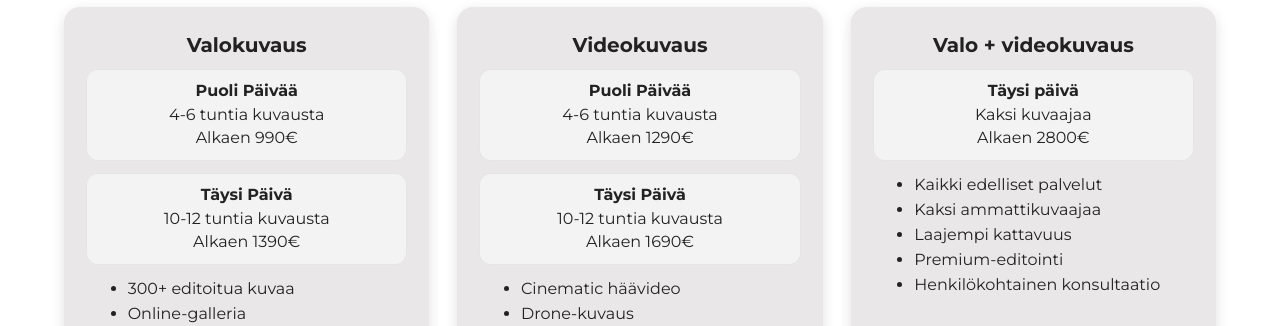
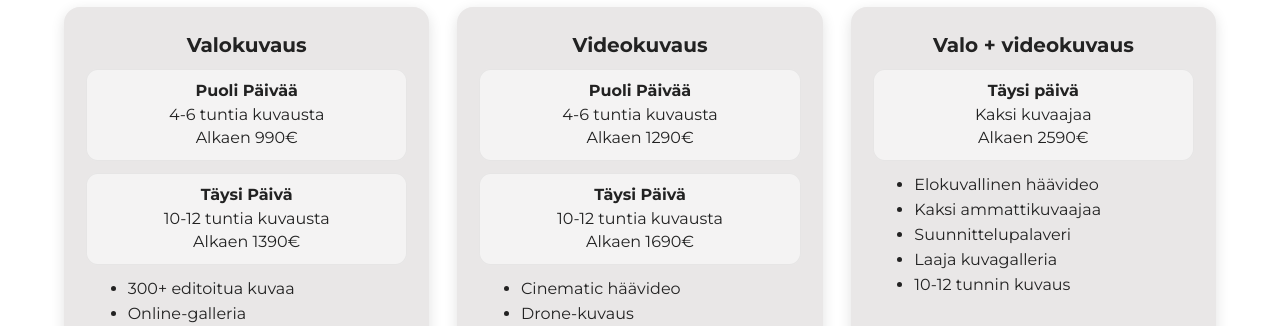
Before and after one commit to Kuvajalki/Valokuvaus_sivut, a plain HTML site: page Haat/index.html in a window 1280 px wide. Shown: the part 3114-3440 px from the top of the page. Drawn offline with Linux system fonts and the light colour scheme.

Commit message:
Update index.html

```diff
--- a/Haat/index.html
+++ b/Haat/index.html
@@ -194,15 +194,15 @@
 
         <div class="price-block">
           <h4>Täysi päivä</h4>
-          <p>Kaksi kuvaajaa<br>Alkaen 2800€</p>
+          <p>Kaksi kuvaajaa<br>Alkaen 2590€</p>
         </div>
 
         <ul class="features">
-          <li>Kaikki edelliset palvelut</li>
+          <li>Elokuvallinen häävideo</li>
           <li>Kaksi ammattikuvaajaa</li>
-          <li>Laajempi kattavuus</li>
-          <li>Premium-editointi</li>
-          <li>Henkilökohtainen konsultaatio</li>
+          <li>Suunnittelupalaveri</li>
+          <li>Laaja kuvagalleria</li>
+          <li>10-12 tunnin kuvaus</li>
         </ul>
       </article>
     </div>
```
